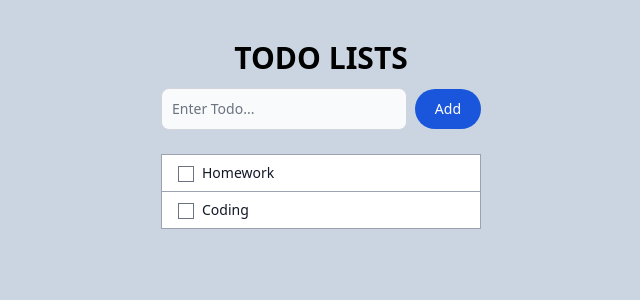
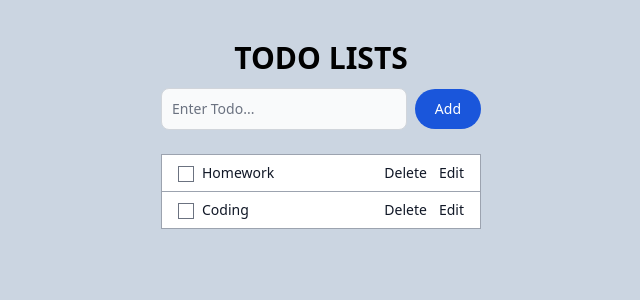
Before and after one commit to Killer12344/learning-react, a React (Create React App) app: page / in a window 1280 px wide. Shown: the top 300 px of the page, without its empty margins (319-959 px from the left). Built offline with nearby package versions, Linux system fonts and the light colour scheme.

Commit message:
todo edit & delete

```diff
--- a/src/App.jsx
+++ b/src/App.jsx
@@ -28,6 +28,22 @@ function App() {
     }
   }
 
+  const handleDelete = (id) => {
+    setItems(items.filter( item =>{
+      if (item.id != id) {
+        return item;
+      }
+    }));
+  }
+
+  const handleEdit = (id) => {
+    const oldData = items.find(i=>i.id == id);
+    const value = prompt("Enter new values", oldData.name);
+    if (value) {
+      setItems(items.map(item => id == item.id ? { name: value, done: false, id: id } : item));
+    }
+  }
+
   const handleCheck = (id) => {
     setItems(items.map(item => {
       if (id == item.id) {
@@ -53,7 +69,7 @@ function App() {
 
           <ul className="text-sm font-medium text-gray-900 bg-white border border-gray-400 border-b-0 dark:bg-gray-700 dark:border-gray-600 dark:text-white">
             { items.map(item => (
-              <List checkout={handleCheck} id={item.id} item={item} key={item.id} />
+              <List edit={handleEdit} deleteData={handleDelete} checkout={handleCheck} id={item.id} item={item} key={item.id} />
             )) }
           </ul>
         </div>
--- a/src/components/List.jsx
+++ b/src/components/List.jsx
@@ -1,13 +1,25 @@
-function List({item, checkout, id}) {
+function List({item, checkout, id, deleteData, edit}) {
 
     function handleCheck() {
         checkout(id);
+    }
+
+    function handleDelete() {
+        deleteData(id);
+    }
+
+    function handleEdit() {
+        edit(id);
     }
 
     return (
         <li className="w-full px-4 py-2 border-b border-gray-400 dark:border-gray-600">
             <input checked={item.done} onChange={handleCheck} type="checkbox" className="border me-2" />
             <span className={item.done ? `line-through` : ``}>{item.name}</span>
+            <div className="inline-block float-right">
+                <button onClick={handleDelete} className="btn me-3"> Delete </button>
+                <button onClick={handleEdit} className="btn"> Edit </button>
+            </div>
         </li>
     );
 }
```
